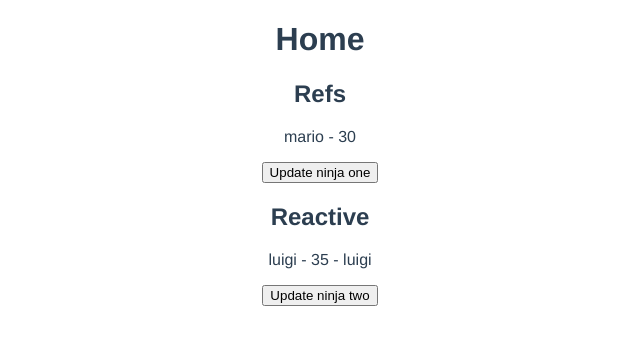
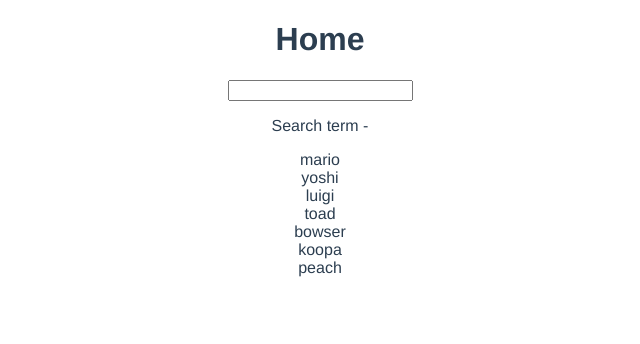
Before and after one commit to poolsakk/course-vue-firebase, a Vue app: page / in a window 1280 px wide. Shown: the top 344 px of the page, without its empty margins (320-960 px from the left). Built offline with nearby package versions, Linux system fonts and the light colour scheme.

Commit message:
[75] computed values in the setup function

```diff
--- a/src/views/Home.vue
+++ b/src/views/Home.vue
@@ -1,47 +1,27 @@
 <template>
   <div class="home">
     <h1>Home</h1>
-    <h2>Refs</h2>
-    <p>{{ ninjaOne.name }} - {{ ninjaOne.age }}</p>
-    <button @click="updateNinjaOne">Update ninja one</button>
-    <h2>Reactive</h2>
-    <p>{{ ninjaTwo.name }} - {{ ninjaTwo.age }} - {{ nameTwo }}</p>
-    <button @click="updateNinjaTwo">Update ninja two</button>
+    <input type="text" v-model="search">
+    <p>Search term - {{ search }}</p>
+    <div v-for="name in matchingNames" :key="name">{{ name }}</div>
   </div>
 </template>
 
 <script>
-import { reactive, ref } from '@vue/reactivity'
+import { ref } from '@vue/reactivity'
+import { computed } from '@vue/runtime-core'
 
 export default {
   name: 'Home',
   setup() {
-    const ninjaOne = ref({ name: 'mario', age: 30 })
-    const ninjaTwo = reactive({ name: 'luigi', age: 35 })
+    const search = ref('')
+    const names = ref(['mario', 'yoshi', 'luigi', 'toad', 'bowser', 'koopa', 'peach'])
 
-    const nameOne = ref('mario')
-    const nameTwo = reactive('luigi')
+    const matchingNames = computed(() => {
+      return names.value.filter((name) => name.includes(search.value))
+    })
 
-    const updateNinjaOne = () => {
-      ninjaOne.value.age = 40
-    }
-
-    const updateNinjaTwo = () => {
-      ninjaTwo.age = 45
-    }
-
-    return {
-      ninjaOne,
-      updateNinjaOne,
-      ninjaTwo,
-      updateNinjaTwo,
-      nameTwo
-    }
-  },
-  data() {
-    return {
-      score: 5
-    }
+    return { names, search, matchingNames }
   }
 }
 </script>
```
